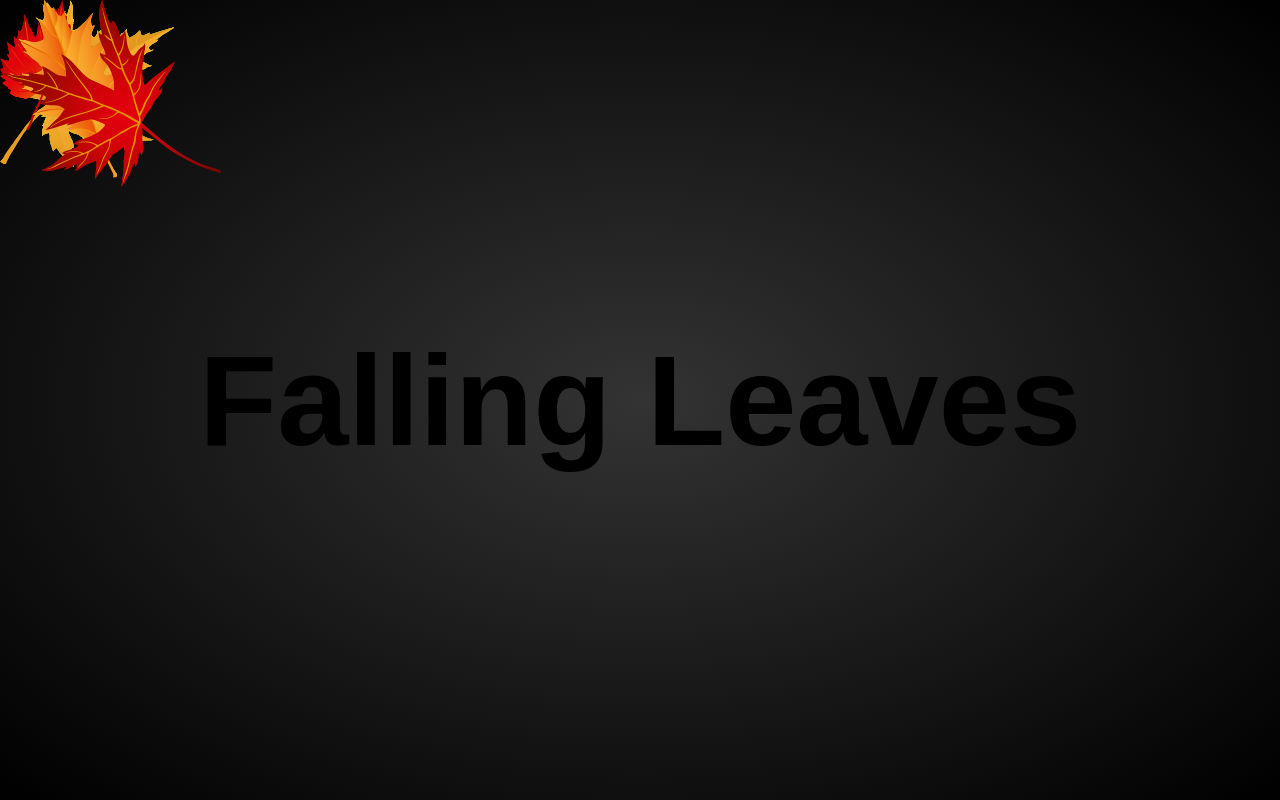
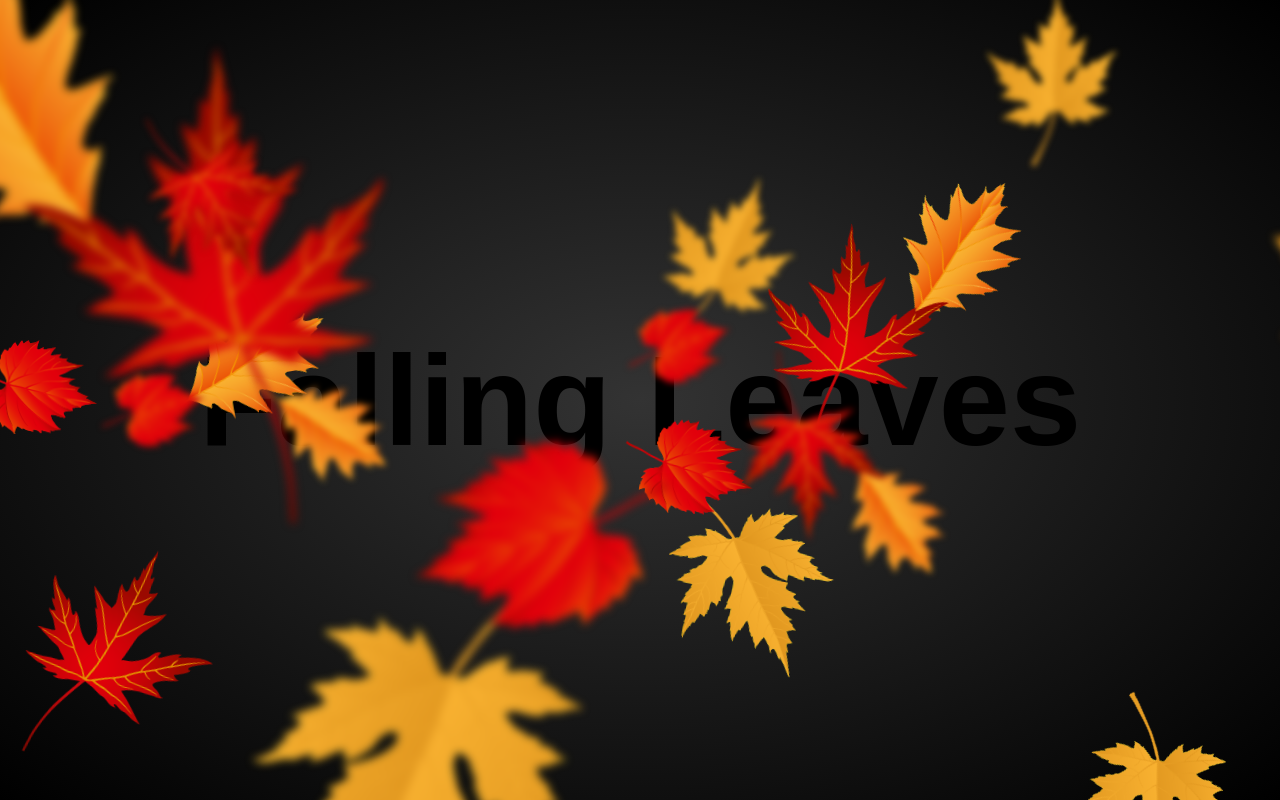
Before and after one commit to roselyntorres/CSS-Animations, a plain HTML site: page index.html in a window 1280 px wide. Drawn offline with Linux system fonts and the light colour scheme; a web font is replaced by a local one.

Commit message:
add more leaves

```diff
--- a/css/style.css
+++ b/css/style.css
@@ -40,3 +40,100 @@ section .set div {
     position: absolute;
     display: block;
 }
+
+section .set div:nth-child(1)
+{
+    left:50%;
+    animation: animate  20s  linear infinite;
+    animation-delay: -7s;
+}
+section .set div:nth-child(2)
+{
+    left:50%;
+    animation: animate  20s  linear infinite;
+    animation-delay: -5s;
+}
+
+section .set div:nth-child(3)
+{
+    left:70%;
+    animation: animate  20s  linear infinite;
+    animation-delay: 0s;
+}
+section .set div:nth-child(4)
+{
+    left:0%;
+    animation: animate  15s  linear infinite;
+    animation-delay: -5s;
+}
+section .set div:nth-child(5)
+{
+    left:85%;
+    animation: animate  18s  linear infinite;
+    animation-delay: -10s;
+}
+section .set div:nth-child(6)
+{
+    left:0%;
+    animation: animate  12s  linear infinite;
+
+}
+section .set div:nth-child(7)
+{
+    left:15%;
+    animation: animate  14s  linear infinite;
+
+}
+section .set div:nth-child(8)
+{
+    left:60%;
+    animation: animate  15s  linear infinite;
+
+}
+
+@keyframes animate
+{
+    0%
+    {
+        opacity: 0;
+        top:-10%;
+        transform: translateX(20px) rotate(0deg);
+    }
+
+    10%{
+        opacity: 1;
+    }
+
+    20%
+    {
+        transform:translateX(-20px) rotate(45deg);
+    }
+
+    40% {
+        transform: translateX(-20px) rotate(90deg);
+    }
+    60% {
+        transform: translateX(20px) rotate(100deg);
+    }
+    80% {
+        transform: translateX(-20px) rotate(100deg);
+    }
+100% {
+    top:110%;
+
+        transform: translateX(-20px) rotate(225deg);
+    }
+}
+
+.set2
+{
+    transform: scale(2) rotateY(180deg);
+    filter:blur(2px);
+
+}
+.set3
+{
+    transform: scale(0.8) rotateX(180deg);
+    filter:blur(4px);
+
+}
--- a/index.html
+++ b/index.html
@@ -23,6 +23,26 @@
             <div><img src="img/leaves3.png" alt="Leaf 3.2"></div>
             <div><img src="img/leaves4.png" alt="Leaf 4.2"></div>
         </div>
+        <div class="set set2">
+            <div><img src="img/leaves1.png" alt="Leaf 1"></div>
+            <div><img src="img/leaves2.png" alt="Leaf 2"></div>
+            <div><img src="img/leaves3.png" alt="Leaf 3"></div>
+            <div><img src="img/leaves4.png" alt="Leaf 4"></div>
+            <div><img src="img/leaves1.png" alt="Leaf 1.2"></div>
+            <div><img src="img/leaves2.png" alt="Leaf 2.2"></div>
+            <div><img src="img/leaves3.png" alt="Leaf 3.2"></div>
+            <div><img src="img/leaves4.png" alt="Leaf 4.2"></div>
+        </div>
+        <div class="set set3">
+            <div><img src="img/leaves1.png" alt="Leaf 1"></div>
+            <div><img src="img/leaves2.png" alt="Leaf 2"></div>
+            <div><img src="img/leaves3.png" alt="Leaf 3"></div>
+            <div><img src="img/leaves4.png" alt="Leaf 4"></div>
+            <div><img src="img/leaves1.png" alt="Leaf 1.2"></div>
+            <div><img src="img/leaves2.png" alt="Leaf 2.2"></div>
+            <div><img src="img/leaves3.png" alt="Leaf 3.2"></div>
+            <div><img src="img/leaves4.png" alt="Leaf 4.2"></div>
+        </div>
     </section>
 
 </body>
```
